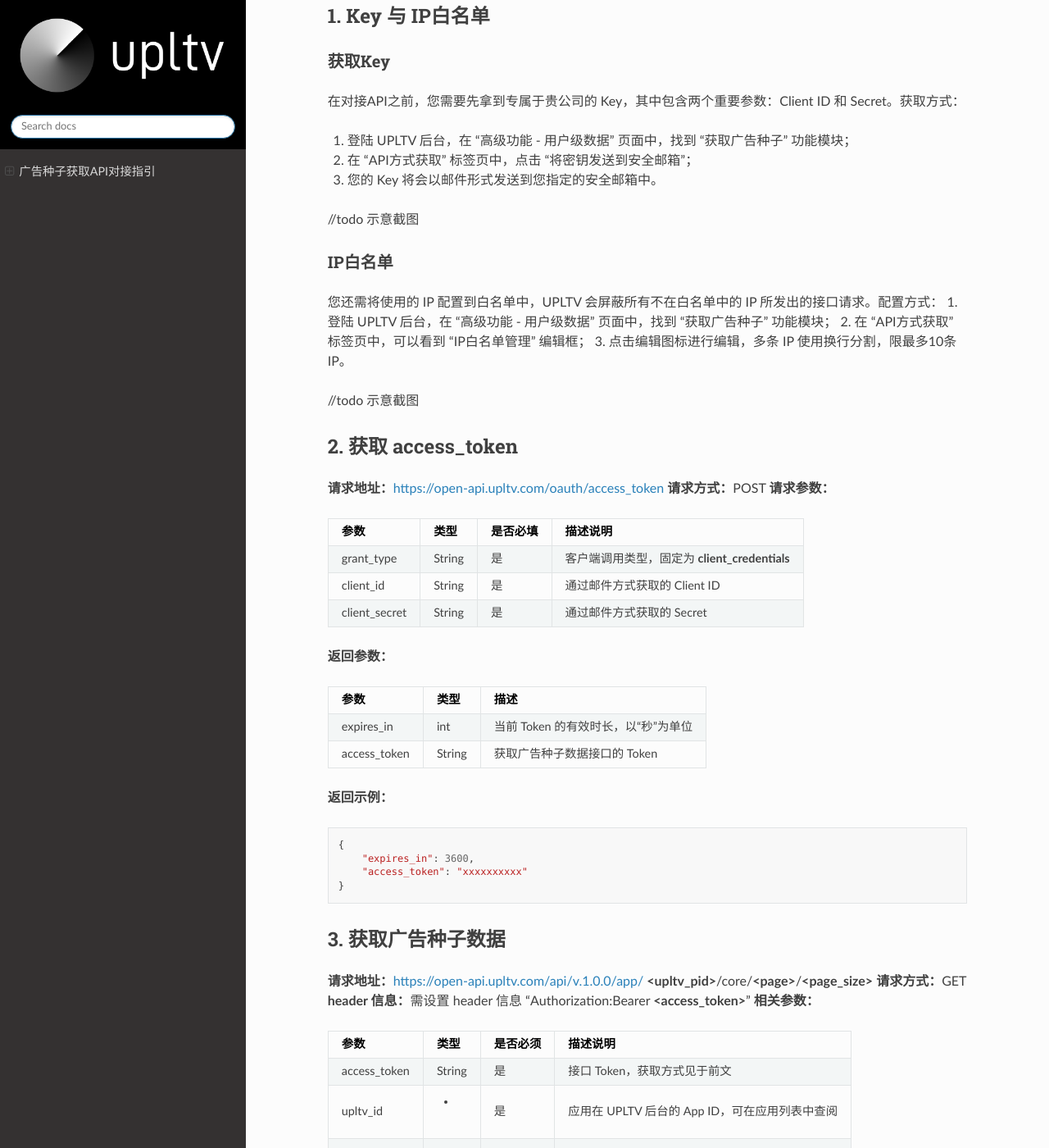
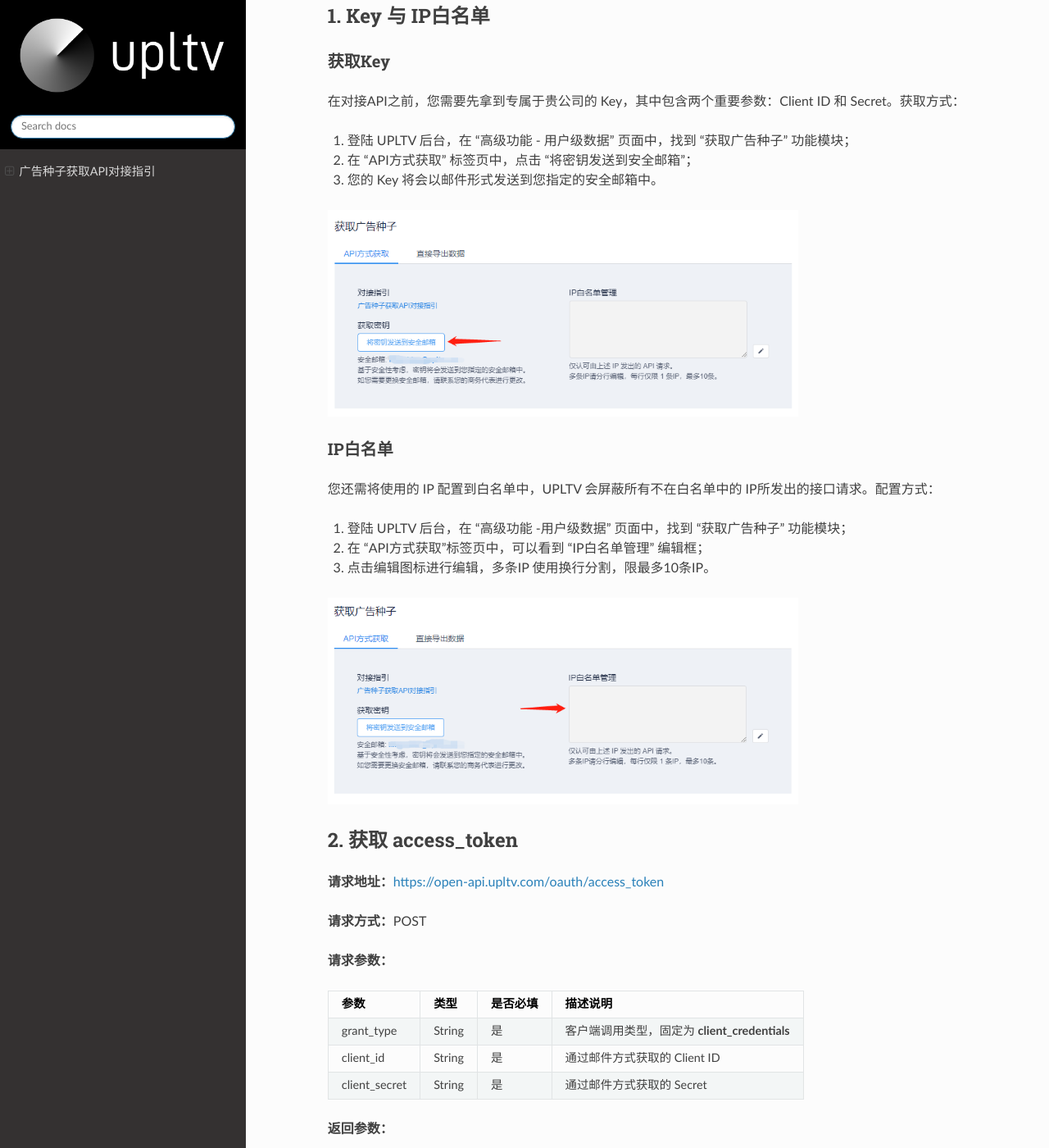
Before and after one commit to wawo00/Seeds_Acquisition_CN, a Sphinx documentation site: the page built from source/index.rst, in a window 1280 px wide and 1400 px high, scrolled down 216 px. Shown: the whole window at 82% size. Built offline with Sphinx 7.4.7 and the Read the Docs theme 2.0.0, drawn with Linux system fonts in a browser that asks for light colours; some of the changed text lies outside the part shown.

Commit message:
adjust docs structure

```diff
--- a/source/index.rst
+++ b/source/index.rst
@@ -18,24 +18,31 @@ Key，其中包含两个重要参数：Client ID 和 Secret。获取方式：
 2. 在 “API方式获取” 标签页中，点击 “将密钥发送到安全邮箱”；
 3. 您的 Key 将会以邮件形式发送到您指定的安全邮箱中。
 
-//todo 示意截图
+.. figure:: img/seed-pic3.png
+   :scale: 70 %
+   :alt: picture 3
 
 IP白名单
 ^^^^^^^^
 
-您还需将使用的 IP 配置到白名单中，UPLTV 会屏蔽所有不在白名单中的 IP
-所发出的接口请求。配置方式： 1. 登陆 UPLTV 后台，在 “高级功能 -
-用户级数据” 页面中，找到 “获取广告种子” 功能模块； 2. 在 “API方式获取”
-标签页中，可以看到 “IP白名单管理” 编辑框； 3. 点击编辑图标进行编辑，多条
-IP 使用换行分割，限最多10条IP。
+您还需将使用的 IP 配置到白名单中，UPLTV 会屏蔽所有不在白名单中的 IP所发出的接口请求。配置方式：
 
-//todo 示意截图
+1. 登陆 UPLTV 后台，在 “高级功能 -用户级数据” 页面中，找到 “获取广告种子” 功能模块；
+2. 在 “API方式获取”标签页中，可以看到 “IP白名单管理” 编辑框；
+3. 点击编辑图标进行编辑，多条IP 使用换行分割，限最多10条IP。
+
+.. figure:: img/seed-pic4.png
+   :scale: 70 %
+   :alt: picture 4
 
 2. 获取 access_token
 --------------------
 
 **请求地址：**\ https://open-api.upltv.com/oauth/access_token
-**请求方式：**\ POST **请求参数：**
+
+**请求方式：**\ POST
+
+**请求参数：**
 
 ============= ====== ======== =============================================
 参数          类型   是否必填 描述说明
```
Also changed, not shown: other parts of source/index.rst (+7 -4 lines), source/img/seed-pic3.png (added), source/img/seed-pic4.png (added), 11 other files.
